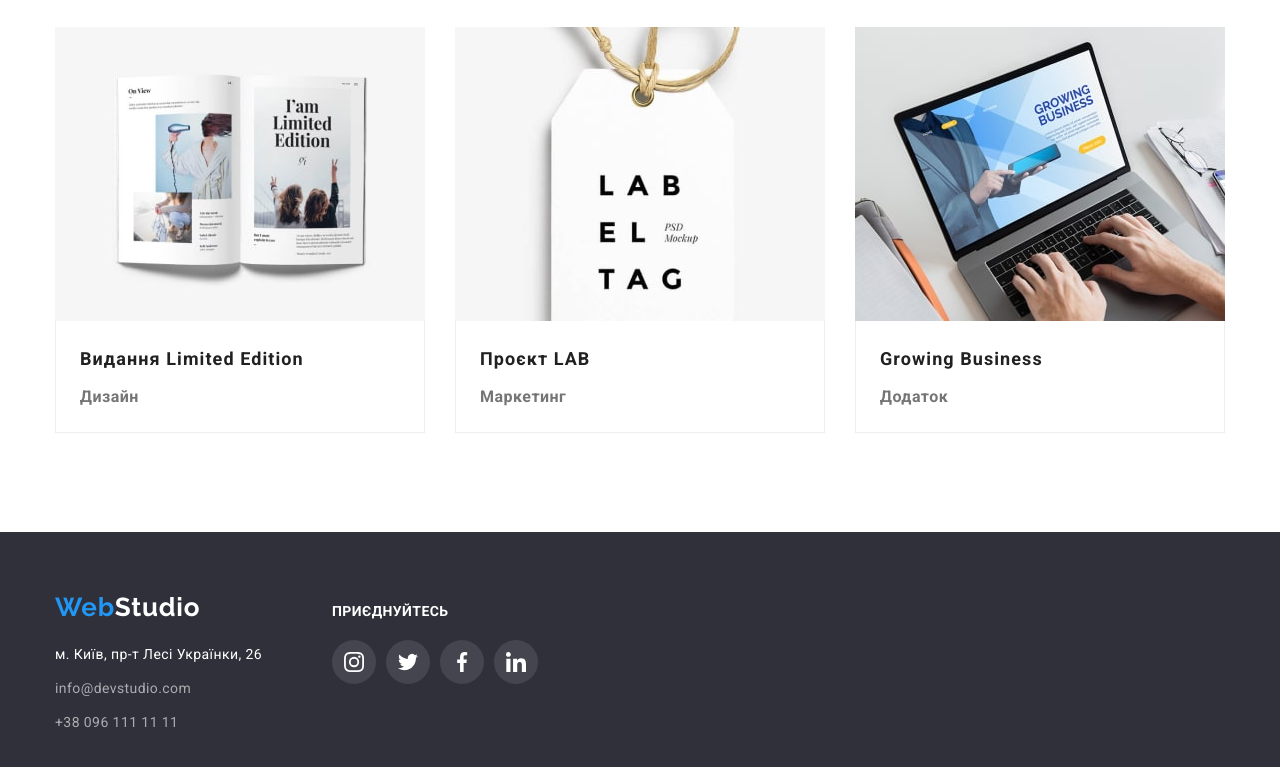
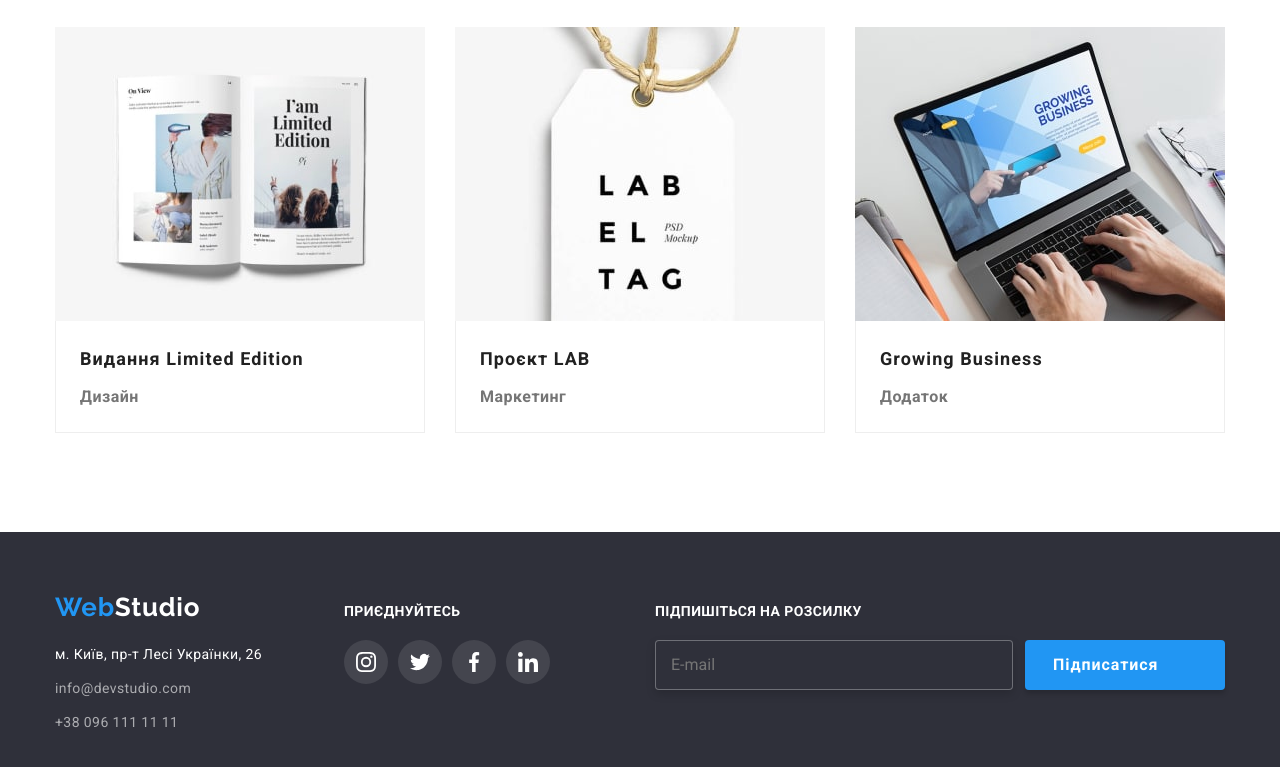
Before and after one commit to Igor-Aks/goit-markup-hw-06, a plain HTML site: page portfolio.html in a window 1280 px wide. Shown: the part 1109-1876 px from the top of the page. Drawn offline with nearby package versions, Linux system fonts and the light colour scheme.

Commit message:
changed the markup in the footer

```diff
--- a/css/styles.css
+++ b/css/styles.css
@@ -71,7 +71,7 @@ img {
 
 body {
   color: var(--primary-text-color);
-  font-family: "Roboto", sans-serif;
+  font-family: 'Roboto', sans-serif;
   font-weight: 400;
 }
 
@@ -81,7 +81,7 @@ body {
 }
 
 .logo {
-  font-family: "Raleway", sans-serif;
+  font-family: 'Raleway', sans-serif;
   color: var(--primary-text-color);
   font-weight: 700;
   font-size: 26px;
@@ -144,7 +144,7 @@ body {
 /* підкреслення для поточної сторінки */
 .nav-link.current::after {
   position: absolute;
-  content: "";
+  content: '';
   display: block;
 
   width: 100%;
@@ -224,11 +224,8 @@ body {
   margin-right: auto;
   max-width: 1600px;
   min-height: 600px;
-  background-image: linear-gradient(
-      rgba(47, 48, 58, 0.4),
-      rgba(47, 48, 58, 0.4)
-    ),
-    url("../images/hero-image.jpg");
+  background-image: linear-gradient(rgba(47, 48, 58, 0.4), rgba(47, 48, 58, 0.4)),
+    url('../images/hero-image.jpg');
 }
 
 /* текст в герої */
@@ -682,7 +679,7 @@ body {
 /* "studio" білим кольором в футері */
 .logo-white {
   display: block;
-  font-family: "Raleway", sans-serif;
+  font-family: 'Raleway', sans-serif;
   color: var(--primary-text-color);
   color: var(--primary-white-color);
   font-weight: 700;
@@ -756,6 +753,7 @@ body {
 /* секція в футері з іконками на соц. мережі */
 .container.footer-content {
   display: flex;
+  justify-content: space-between;
   align-items: baseline;
   /* margin-right: 0; */
   /* padding-right: 0; */
@@ -800,13 +798,13 @@ body {
 
 /* форма в футері */
 
+.footer-form {
+  margin-left: 93px;
+  /* width: 570px; */
+}
+
 .form-field {
   display: flex;
-  /* justify-content: flex-end; */
-  /* flex-direction: column; */
-  /* justify-content: right; */
-  margin-left: 95px;
-  /* margin-right: 0; */
 }
 
 .form-field label {
@@ -815,16 +813,9 @@ body {
   margin-bottom: 20px;
 }
 
-/* .form-field:last-child {
-	flex-direction: row;
-	justify-content: flex-end;
-} */
-
 .form-subscribe {
-  display: block;
+  /* display: block; */
   /* display: flex; */
-  /* flex-wrap: wrap; */
-  margin-left: 95px;
   margin-bottom: 20px;
   font-family: Roboto;
   font-size: 14px;
@@ -832,22 +823,16 @@ body {
   line-height: 1.14;
   letter-spacing: 0.03em;
 
-  width: 207px;
   color: var(--primary-white-color);
   text-transform: uppercase;
 }
 
 .form-field input {
   /* display: flex; */
-  /* align-items: baseline; */
-  /* margin-bottom: 20px; */
-  /* justify-content: right; */
-  /* flex-wrap: wrap-reverse; */
-  display: flex;
-  /* margin-left: 93px; */
   margin-right: 12px;
   border: none;
   width: 358px;
+  height: 50px;
   padding: 15px;
   background: var(--hero-footer-background);
   color: var(--primary-white-color);
@@ -862,31 +847,14 @@ body {
   /* autofocus; */
 }
 
-.form-input {
-  display: flex;
-  margin-right: 10px;
-  border: none;
-  position: relative;
-  /* left: 42px; */
-  /* padding: 0; */
-  margin: 0;
-  outline: none;
-}
-
-/* .form-input:focus {
-	border-color: var(--accent-color);
-} */
-
-/* .phone-handset-icon:focus-within {
-	fill: var(--accent-color);
-} */
-
+/* кнопка "підписатися" в футері */
 .submit-btn {
   display: flex;
+  /* justify-content: space-between; */
   align-items: center;
   min-width: 200px;
-  /* height: 50px; */
-  padding-left: 28px;
+  height: 50px;
+  padding: 10px 28px;
   border: none;
   border-radius: 4px;
   color: var(--primary-white-color);
@@ -1033,6 +1001,25 @@ body {
 	margin: 0;
 } */
 
+.form-input {
+  display: flex;
+  margin-right: 10px;
+  border: none;
+  position: relative;
+  /* left: 42px; */
+  /* padding: 0; */
+  margin: 0;
+  outline: none;
+}
+
+/* .form-input:focus {
+	border-color: var(--accent-color);
+} */
+
+/* .phone-handset-icon:focus-within {
+	fill: var(--accent-color);
+} */
+
 .form-input input {
   padding-left: 42px;
   /* outline: none; */
--- a/portfolio.html
+++ b/portfolio.html
@@ -291,7 +291,26 @@
             </li>
           </ul>
         </div>
+        <form class="footer-form">
+          <p class="form-subscribe">Підпишіться на розсилку</p>
+          <div class="form-field">
+            <!-- <label for="your-mail">Підпишіться на розсилку</label> -->
 
+            <input type="email" name="mail-footer" id="mail-footer" placeholder="E-mail" />
+            <button type="submit" class="submit-btn">
+              Підписатися
+              <svg class="paper-plane-icon">
+                <use href="./images/sprite.svg#paper-plane"></use>
+              </svg>
+
+              <!-- <svg id="paper-plane" class="paper-plane-icon" viewBox="0 0 32 32">
+                <path
+                  d="M32 0 0 18l10.227 3.787L26 7 14.003 23.187l.009.003-.012-.003V32l5.735-6.691L27.002 28l4.999-28z"
+                />
+              </svg> -->
+            </button>
+          </div>
+        </form>
       </div>
     </footer>
   </body>
```
Also changed, not shown: index.html (+15 -61 lines).
